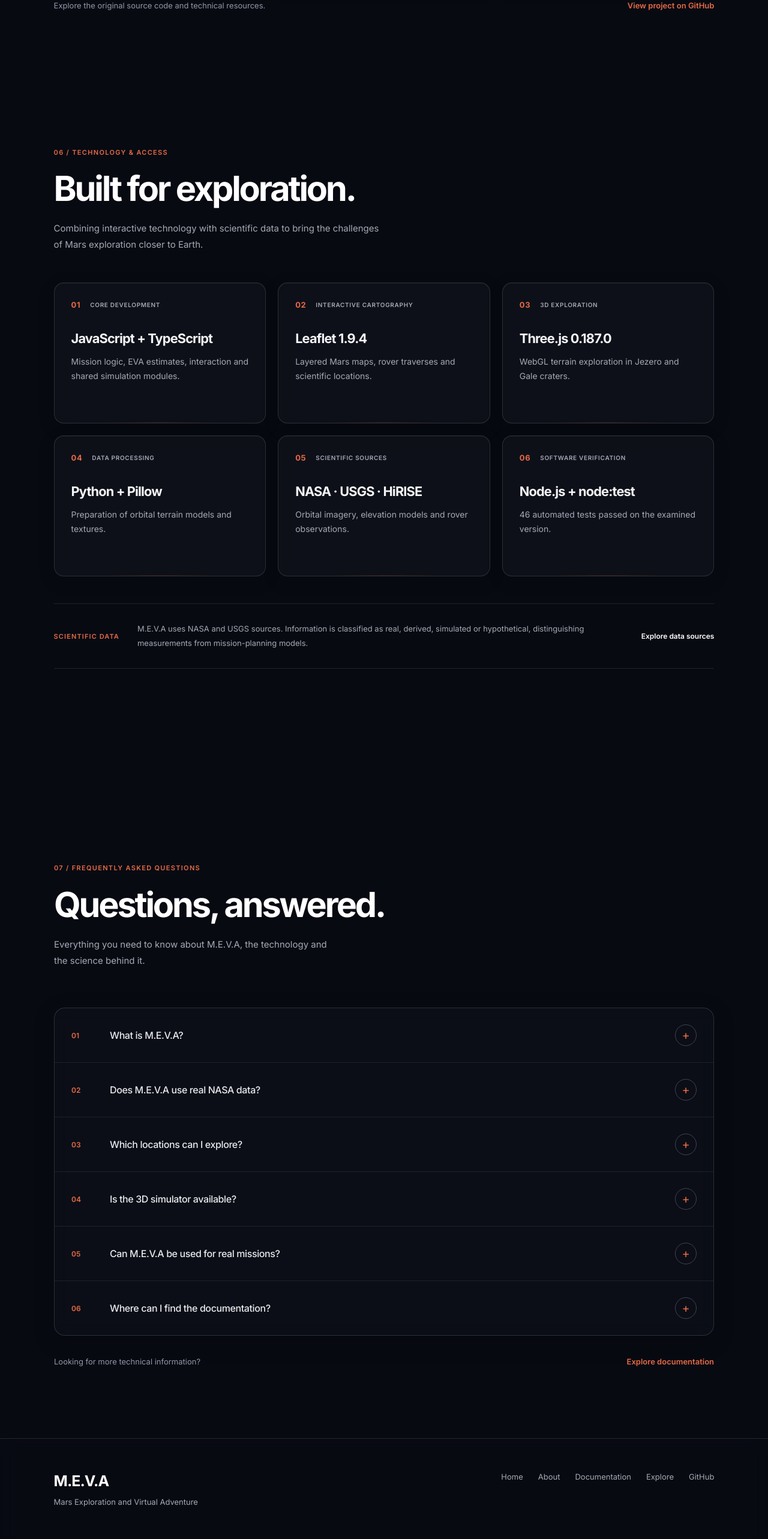
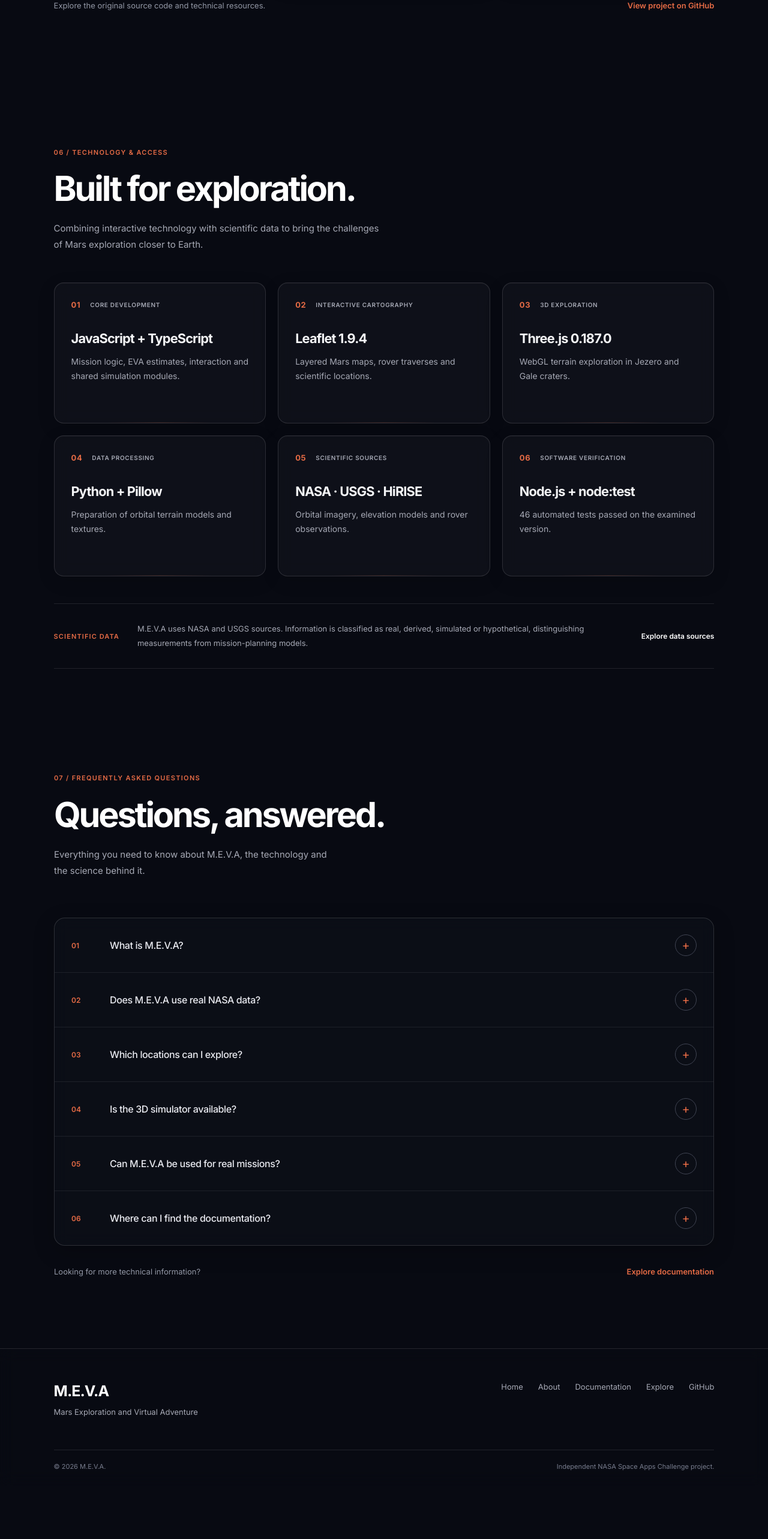
Before and after one commit to Joaovitor-bot/meva-landing-page, a React (Vite) app: page / in a window 1280 px wide. Shown: the part 4200-6766 px from the top of the page at 60% size. After the commit the page ends 6677 px from the top, so only its background shows below. Built offline with nearby package versions, Linux system fonts and the light colour scheme.

Commit message:
fix: reduce spacing between Technology and FAQ sections

```diff
--- a/src/styles/FAQ.css
+++ b/src/styles/FAQ.css
@@ -237,3 +237,15 @@
     padding: 0 45px 22px 58px;
   }
 }
+
+/* REDUCE SPACE AFTER TECHNOLOGY */
+
+.faq-section {
+  padding-top: 45px;
+}
+
+@media (max-width: 700px) {
+  .faq-section {
+    padding-top: 35px;
+  }
+}
--- a/src/styles/Technology.css
+++ b/src/styles/Technology.css
@@ -566,3 +566,10 @@
     transform: none;
   }
 }
+
+
+/* REDUCE SPACE BEFORE FAQ */
+
+.technology-section {
+  padding-bottom: 35px;
+}
```
